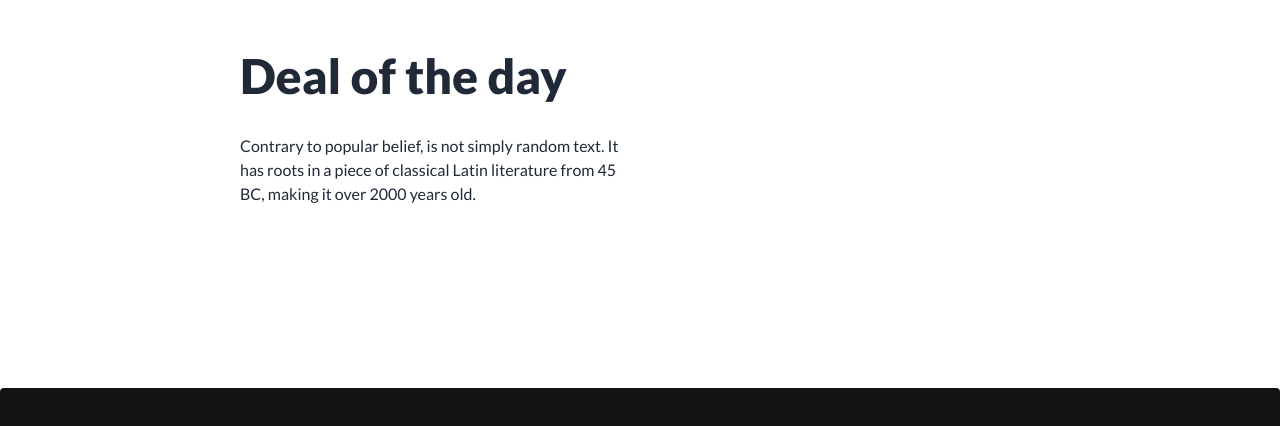
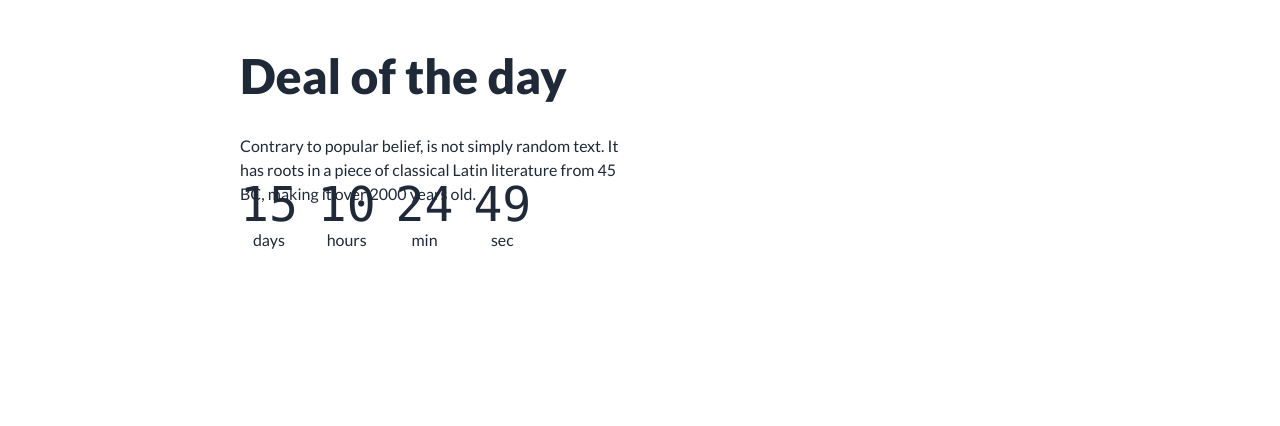
Before and after one commit to masum2k23/fruit-brust-main, a plain HTML site: page index.html in a window 1280 px wide. Shown: the part 748-1174 px from the top of the page. Drawn offline with nearby package versions, Linux system fonts and the light colour scheme.

Commit message:
timer added

```diff
--- a/index.html
+++ b/index.html
@@ -116,7 +116,7 @@
                 </div>
             </div>
             <!-- floating card -->
-            <div class="w-[1196px] h-[250px] relative left-[150px] top-[350px]">
+            <div class="w-[1000px] h-[250px] relative left-[150px] top-[350px]">
                 <div class="w-[1196px] h-[250px] left-0 top-0 absolute bg-white rounded-lg shadow"></div>
                 <div class="w-[960px] h-[152px] left-[70px] top-[49px] absolute">
                     <div class="w-28 h-[152px] left-[242px] top-0 absolute">
@@ -153,7 +153,7 @@
             </div>
         </section>
         <!-- Deal of the day -->
-        <section>
+        <section class="">
             <div class="mt-[450px] ml-[240px]">
                 <div class="w-96 h-32 relative">
                     <div class="left-0 top-0 absolute text-center  text-5xl font-extrabold">Deal of the
@@ -162,6 +162,34 @@
                         class="w-96 left-0 top-[82px] absolute  text-base font-medium">
                         Contrary to popular belief, is not simply random text. It has roots in a piece of classical
                         Latin literature from 45 BC, making it over 2000 years old.</div>
+                </div>
+                <div>
+                    <div class="grid grid-flow-col gap-5 text-center auto-cols-max">
+                        <div class="flex flex-col">
+                          <span class="countdown font-mono text-5xl">
+                            <span style="--value:15;"></span>
+                          </span>
+                          days
+                        </div>
+                        <div class="flex flex-col">
+                          <span class="countdown font-mono text-5xl">
+                            <span style="--value:10;"></span>
+                          </span>
+                          hours
+                        </div>
+                        <div class="flex flex-col">
+                          <span class="countdown font-mono text-5xl">
+                            <span style="--value:24;"></span>
+                          </span>
+                          min
+                        </div>
+                        <div class="flex flex-col">
+                          <span class="countdown font-mono text-5xl">
+                            <span style="--value:49;"></span>
+                          </span>
+                          sec
+                        </div>
+                      </div>
                 </div>
             </div>
         </section>
```
